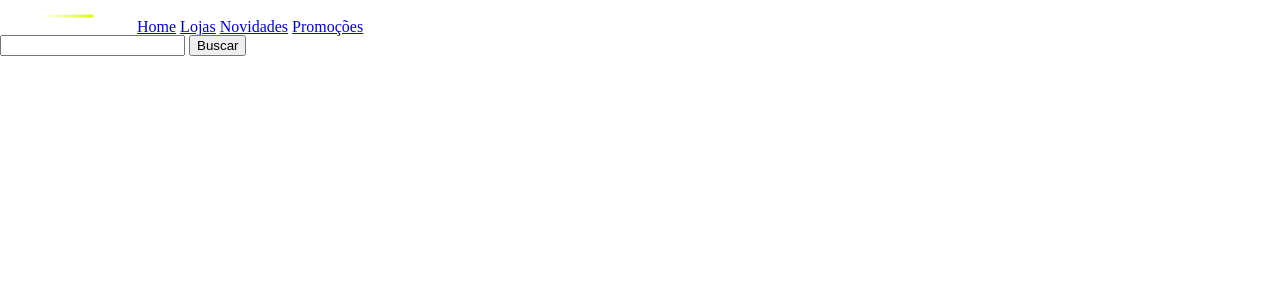
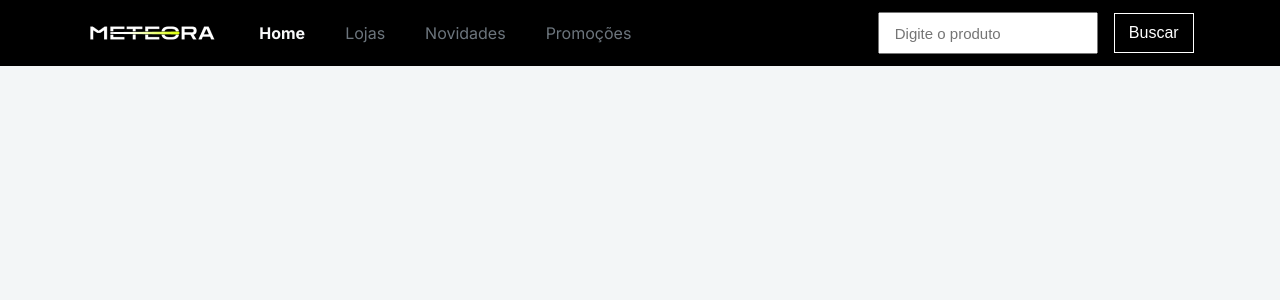
Before and after one commit to LuizLacerdaa/meteora, a PHP site: page / in a window 1280 px wide. Shown: the top 300 px of the page. Run offline with PHP 8.4, Linux system fonts and the light colour scheme.

Commit message:
formatação do cabeçalho

```diff
--- a/index.html
+++ b/index.html
@@ -10,14 +10,14 @@
 <body>
     <header class="cabecalho">
         <nav class="menu">
-            <img src="images/logo.png" alt="METEORA">
-            <a href="home.html" class="link-menu">Home</a>
+            <img src="images/logo.png" alt="METEORA" class="logo">
+            <a href="home.html" class="link-menu ativo">Home</a>
             <a href="lojas.html" class="link-menu">Lojas</a>
             <a href="novidades.html" class="link-menu">Novidades</a>
             <a href="promocoes.html" class="link-menu">Promoções</a>
         </nav>
         <form class="pesquisa">
-            <input type="text" class="campo-texto">
+            <input type="text" class="campo-texto" placeholder="Digite o produto" maxlength="50" minlength="5" required>
             <button class="botao">Buscar</button>
         </form>
     </header>
--- a/style.css
+++ b/style.css
@@ -48,3 +48,71 @@ table {
 	border-collapse: collapse;
 	border-spacing: 0;
 }
+
+body{
+    background-color: #F3F6F7;
+    font-family: "Inter";
+}
+
+.cabecalho{
+    background-color: black;
+    display: flex;
+    align-items: center;
+    justify-content: space-around;
+}
+
+
+.logo{
+    margin-right: 40px;
+}
+
+.link-menu{
+    font-size: 16px;
+    line-height: 23px;
+    color: #6C757D;
+    font-weight: normal;
+    text-decoration: none;
+    margin-right: 40px;
+}
+
+.ativo{
+    font-weight: bold;
+    color: #F8F9FA;
+}
+
+
+.menu{
+    padding-top: 17px;
+    padding-bottom: 17px;
+    display: flex;
+    align-items: center;
+}
+
+.pesquisa{
+    width: 350px;
+    display: flex;
+    justify-content: flex-end;
+    align-items: center;
+}
+
+.campo-texto{
+    font-weight: normal;
+    font-size: 15px;
+    line-height: 24px;
+    padding-top: 7.5px;
+    padding-bottom: 6.5px;
+    padding-left: 15px;
+}
+
+.botao{
+    background-color: transparent;
+    border: 1px solid #fff;
+    color: #fff;
+    font-size: 16px;
+    font-weight: 500;
+    padding-top: 10px;
+    padding-bottom: 10px;
+    width: 80px;
+    text-align: center;
+    margin-left: 16px;
+}
```
